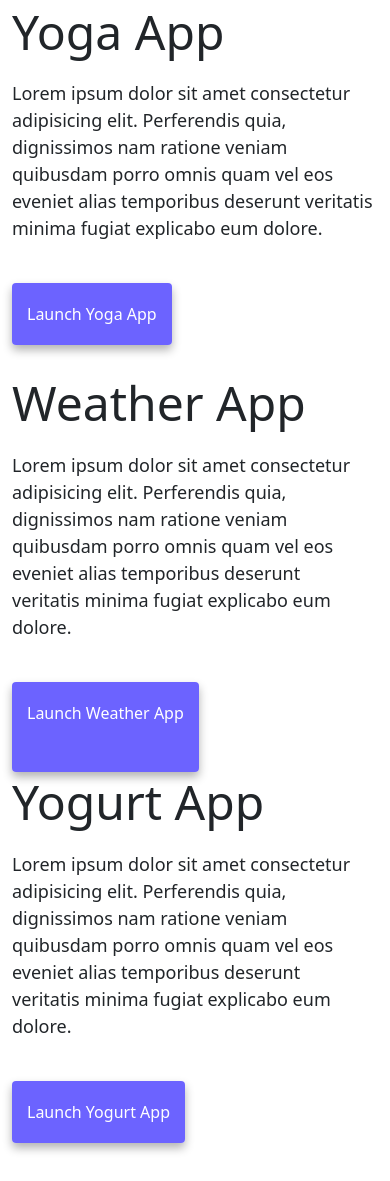
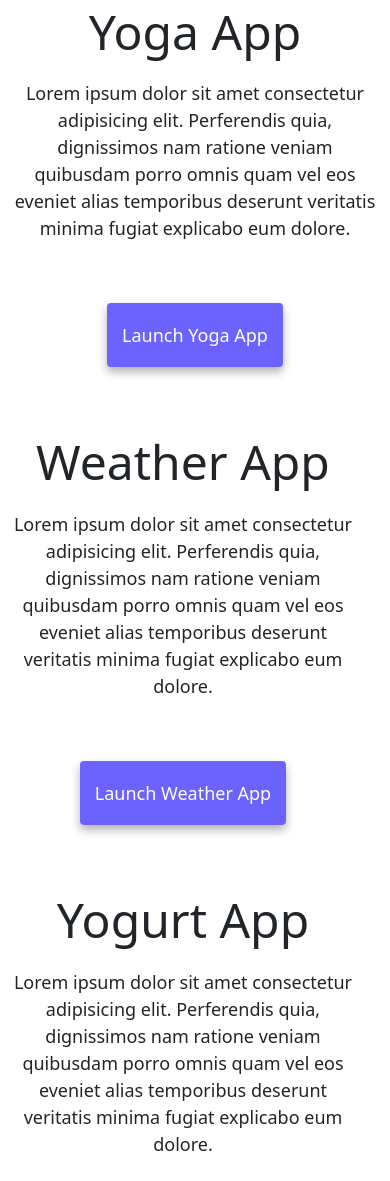
Before and after one commit to paumeszam/advanced-tools-homework, a plain HTML site: page index.html in a window 390 px wide. Shown: the part 472-1653 px from the top of the page. Drawn offline with nearby package versions, Linux system fonts and the light colour scheme.

Commit message:
CSS Media Queries applied to app decription and links

```diff
--- a/css/style.css
+++ b/css/style.css
@@ -116,8 +116,16 @@ p {
     font-size: 48px;
   }
 
+  h2.text-left {
+    text-align: center !important;
+  }
+
+  p.app-description {
+    text-align: center;
+  }
+
   p {
-    text-align: center;
+    background: white;
   }
 
   img {
--- a/index.html
+++ b/index.html
@@ -54,7 +54,10 @@
                     eos eveniet alias temporibus deserunt veritatis minima fugiat
                     explicabo eum dolore.
                 </p>
-                <a href="#" class="primary-link">Launch Yoga App</a>
+                <p>
+                    <a href="#" class="primary-link">Launch Yoga App</a>
+                </p>
+
             </div>
             <div class="row mt-5">
                 <div class="col-md-6">
@@ -65,7 +68,10 @@
                         eos eveniet alias temporibus deserunt veritatis minima fugiat
                         explicabo eum dolore.
                     </p>
-                    <a href="#" class="primary-link pb-5">Launch Weather App</a>
+                    <p>
+                        <a href="#" class="primary-link">Launch Weather App</a>
+                    </p>
+
                 </div>
                 <div class="col-md-6">
                     <img src="images/weather.png" alt="Weather App" class="img-fluid rounded" />
@@ -83,7 +89,10 @@
                         eos eveniet alias temporibus deserunt veritatis minima fugiat
                         explicabo eum dolore.
                     </p>
-                    <a href="#" class="primary-link">Launch Yogurt App</a>
+                    <p>
+                        <a href="#" class="primary-link">Launch Yogurt App</a>
+                    </p>
+
                 </div>
             </div>
             <script src="https://cdn.jsdelivr.net/npm/bootstrap@5.0.0-beta2/dist/js/bootstrap.bundle.min.js"
```
